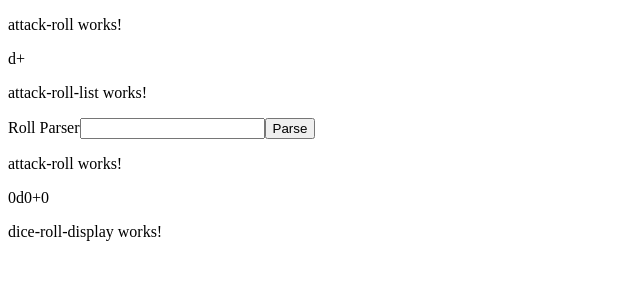
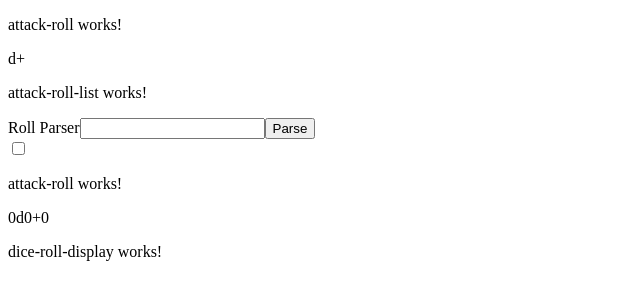
Before and after one commit to agrant216/Pathfinder-CombatRoller, an Angular app: page / in a window 1280 px wide. Both pictures are taken after a click on the button "Parse". Shown: the top 300 px of the page, without its empty margins (0-640 px from the left). Built offline with nearby package versions, Linux system fonts and the light colour scheme.

Commit message:
Adding checkboxes

```diff
--- a/src/app/attack-roll-list/attack-roll-list.component.html
+++ b/src/app/attack-roll-list/attack-roll-list.component.html
@@ -5,5 +5,8 @@
   <button (click)="ParseRoll()">Parse</button>
 </div>
 <div class="roll-container">
-  <app-attack-roll [attackRoll]="roll" *ngFor="let roll of rolls$ | async; index as i"></app-attack-roll>
+  <div class="roll" *ngFor="let roll of rolls$ | async; index as i">
+    <input type="checkbox" [value]="roll.isActive">
+    <app-attack-roll [attackRoll]="roll"></app-attack-roll>
+  </div>
 </div>
--- a/src/app/dice-roll.service.ts
+++ b/src/app/dice-roll.service.ts
@@ -18,7 +18,6 @@ export class DiceRollService {
 
   public addNewRoll(dieCount:number, dieSize:number, modifier:number){
     this.addRoll({id: this.getNextId(), dieCount,dieSize, modifier, isActive: false} as AttackRoll)
-    //let ar: AttackRoll = {id: this.getNextId(), dieCount,dieSize,modifier, isActive: false}
   }
 
   public addRoll(roll: AttackRoll){
```
